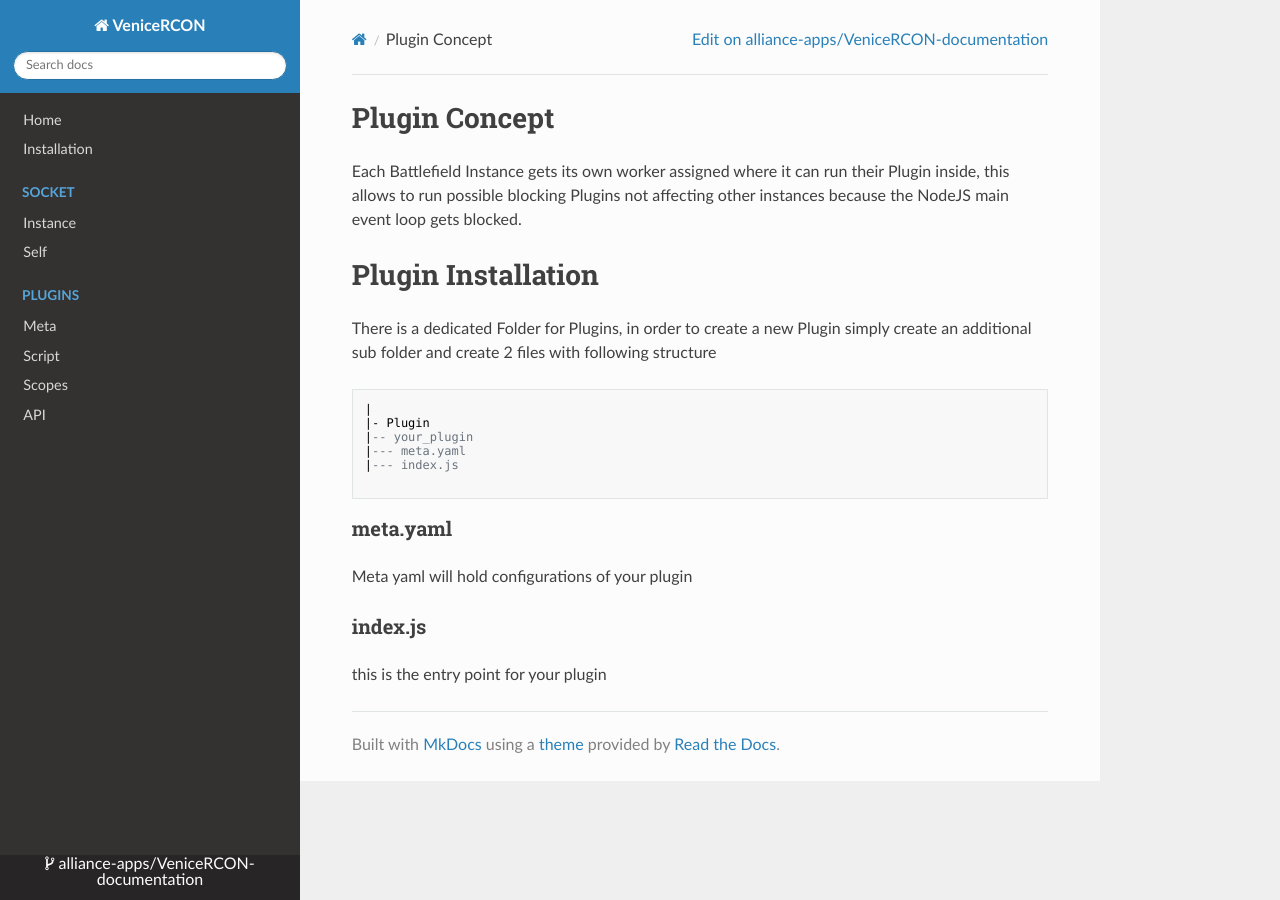
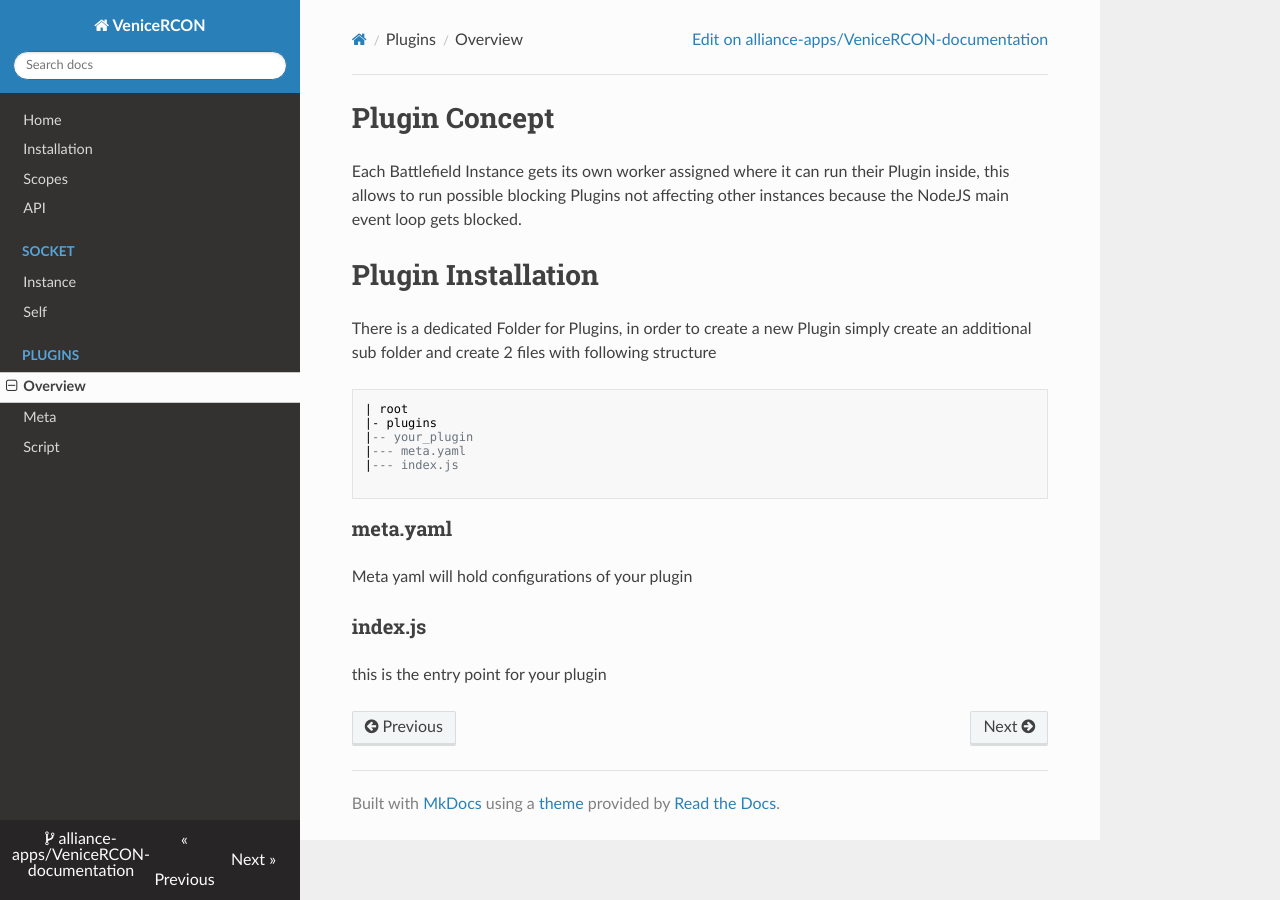
Before and after one commit to alliance-apps/VeniceRCON-documentation, an MkDocs documentation site: the page built from docs/plugin/overview.md, in a window 1280 px wide. Built offline with MkDocs 1.6.1, drawn with Linux system fonts in a browser that asks for light colours; nearby versions of some CDN libraries.

Commit message:
update Toc

````diff
--- a/docs/plugin/concept.md
+++ b/docs/plugin/overview.md
@@ -7,8 +7,8 @@ Each Battlefield Instance gets its own worker assigned where it can run their Pl
 There is a dedicated Folder for Plugins, in order to create a new Plugin simply create an additional sub folder and create 2 files with following structure
 
 ```
-|
-|- Plugin
+| root
+|- plugins
 |-- your_plugin
 |--- meta.yaml
 |--- index.js
--- a/mkdocs.yml
+++ b/mkdocs.yml
@@ -4,12 +4,13 @@ repo_url: https://github.com/alliance-apps/VeniceRCON-documentation
 nav:
   - Home: index.md
   - Installation: installation/index.md
+  - Scopes: scopes/index.md
+  - API: /VeniceRCON-documentation/api/
   - Socket:
     - Instance: socket/instance.md
     - Self: socket/self.md
   - Plugins:
+    - Overview: plugin/overview.md
     - Meta: plugin/meta.md
     - Script: plugin/script.md
-  - Scopes: scopes/index.md
-  - API: /VeniceRCON-documentation/api/
 theme: readthedocs
````
